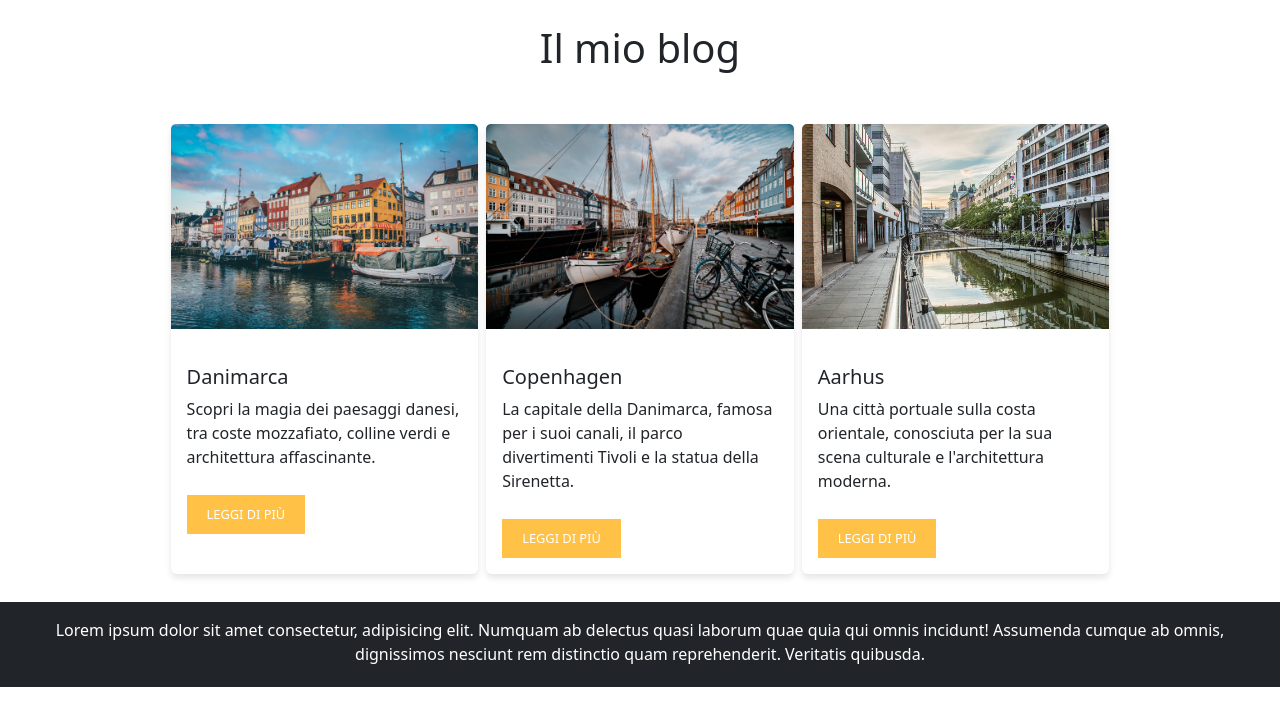
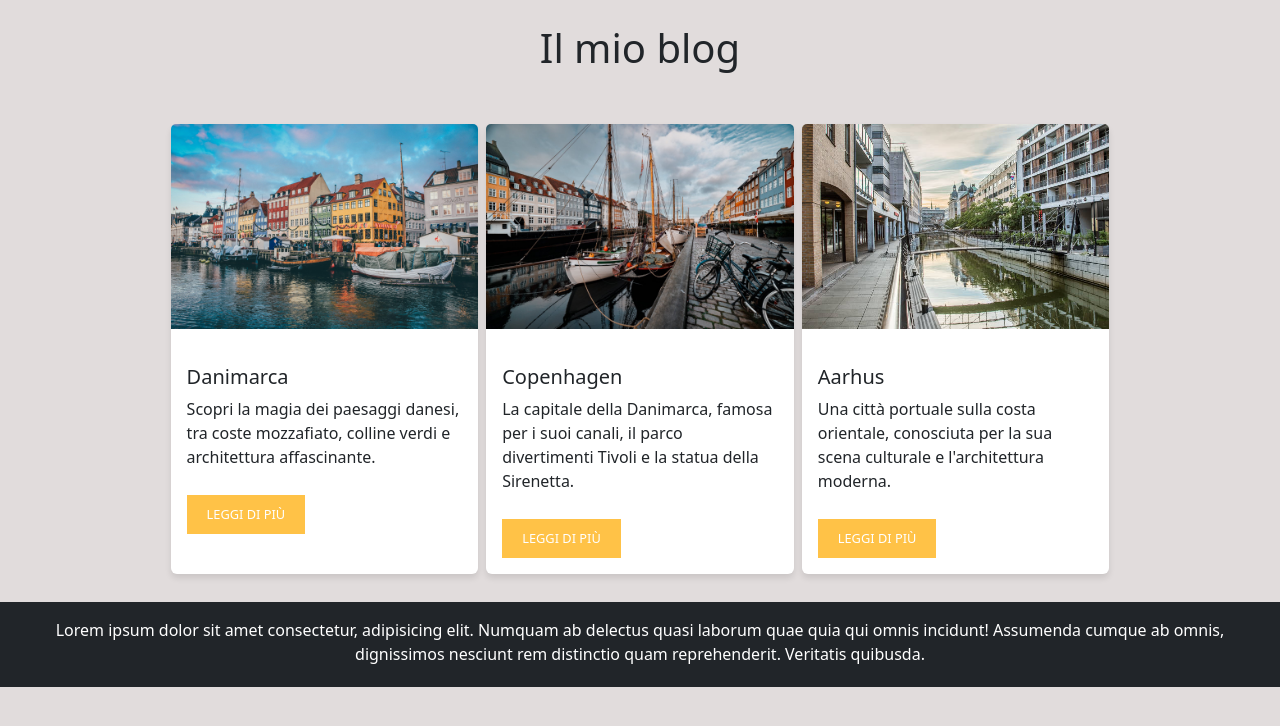
Before and after one commit to Melrizzuto/react-components, a React (Vite) app: page / in a window 1280 px wide. Shown: the top 726 px of the page. Built offline with nearby package versions, Linux system fonts and the light colour scheme.

Commit message:
added bg color to body in global style css

```diff
--- a/src/style.css
+++ b/src/style.css
@@ -4,3 +4,7 @@
     padding: 0;
     box-sizing: border-box;
 }
+
+body {
+    background-color: rgb(225, 220, 220);
+}
```
